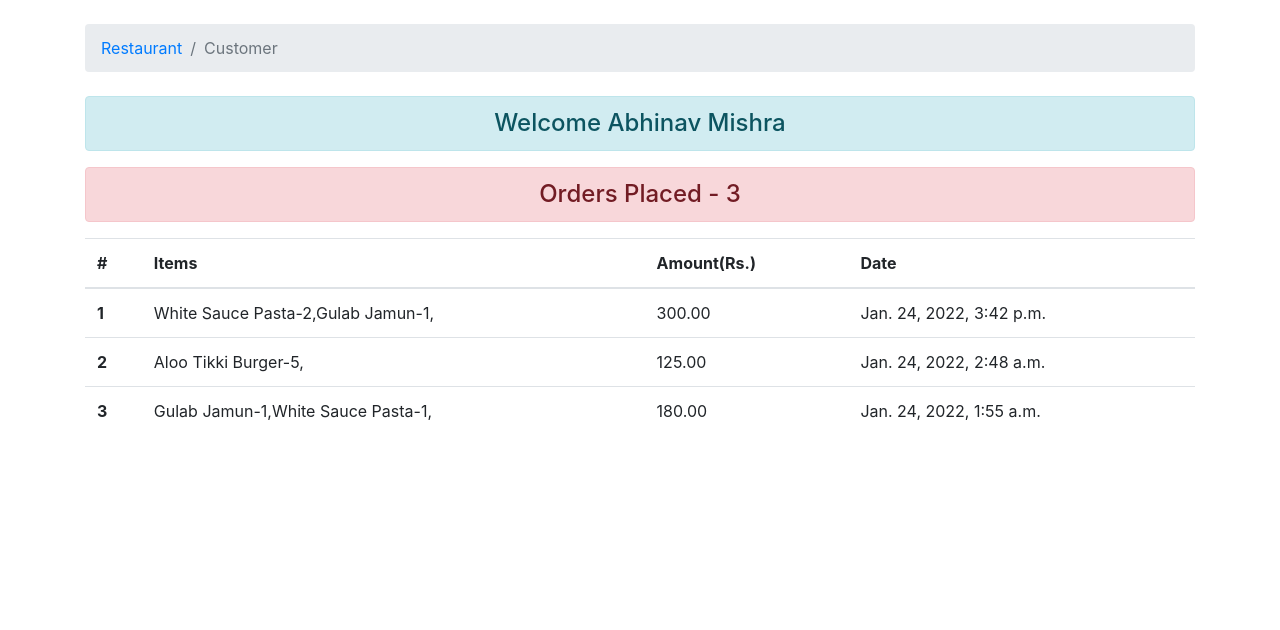
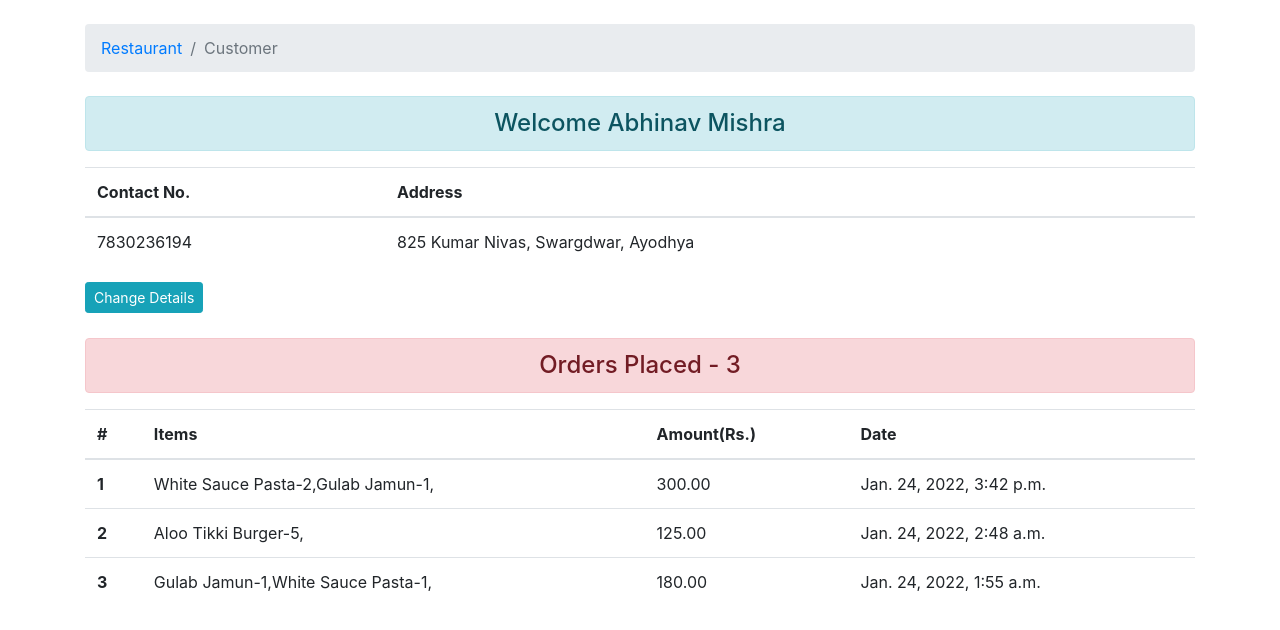
Before and after one commit to CharlesXavier2/ReportsApp, a Django app: page /customer/ in a window 1280 px wide. Shown: the part 56-686 px from the top of the page. Run offline with Django 3.2, Linux system fonts and the light colour scheme; a user stored in the database is signed in; data comes from the database, SQL or seed files in the repository; both versions use the stored data as it was after the commit; some libraries are stand-ins or nearby versions.

Commit message:
Customer Details Update Functionaltiy Added

```diff
--- a/reports/forms.py
+++ b/reports/forms.py
@@ -2,7 +2,7 @@ from django import forms
 from django.core.exceptions import ValidationError
 from django.contrib.auth.models import User
 from django.contrib.auth.forms import UserCreationForm, AuthenticationForm
-from .models import OrderItem, Order
+from .models import OrderItem, Order, Customer
 
 
 
@@ -34,6 +34,12 @@ class OrderForm(forms.ModelForm) :
         model = Order
         fields = ['items']
 
+class CustomerUpdateForm(forms.ModelForm) :
+    class Meta :
+        model = Customer
+        fields = ['name', 'contact', 'address']
+
+
 # iterable
 YEAR_CHOICES = (
     (2021, "2021"),
--- a/reports/urls.py
+++ b/reports/urls.py
@@ -8,6 +8,7 @@ from . import views
 urlpatterns = [
     path('', views.home, name='home'),
     path('customer/', views.customer, name='customer'),
+    path('customer/update', views.CustomerUpdateView.as_view(), name='customer_update'),
 
 
     path('reports/', views.reports, name='reports'),
--- a/reports/views.py
+++ b/reports/views.py
@@ -18,7 +18,7 @@ from .utils import MONTH_CHOICES, YEAR_CHOICES, DAYPART_CHOICES, DAYPART_RANGES
 # Create your views here.
 
 from .models import Category, SubCategory, Item, Order, OrderItem, Customer
-from .forms import OrderItemForm, OrderForm, SignUpForm, LoginForm, DayWiseForm
+from .forms import OrderItemForm, OrderForm, SignUpForm, LoginForm, DayWiseForm, CustomerUpdateForm
 def home(request) :
     c = Customer.objects.all()
     print(c)
@@ -35,6 +35,30 @@ def customer(request) :
     orders = Order.objects.filter(user = user).order_by('-created_at')
     count = len(orders)
     return render(request, 'reports/customer.html', {'customer' : customer, 'count':count, 'orders': orders})
+
+class CustomerUpdateView(View) :
+    def get(self, request, *args, **kwargs) :
+        customer = request.user.customer
+        form = CustomerUpdateForm()
+        return render(request, 'reports/customer_update.html', {'customer':customer, 'form': form})
+
+    def post(self, request, *args, **kwargs) :
+        customer = request.user.customer
+        form = CustomerUpdateForm(request.POST)
+        if form.is_valid() :
+            name = form.cleaned_data['name']
+            contact = form.cleaned_data['contact']
+            address = form.cleaned_data['address']
+            c = Customer.objects.get(user = request.user)
+            c.name = name
+            c.contact = contact
+            c.address = address
+            c.save()
+            return redirect('customer')
+        else :
+            print(form.errors)
+            return render(request, 'reports/customer_update.html', {'customer':customer, 'form': form})
+
 item_list = []
 def order_item(request) :
     user = request.user
--- a/static/css/app.css
+++ b/static/css/app.css
@@ -17,7 +17,7 @@
       }
 
 .home-img {
-    opacity : 0.7
+    opacity : 0.2
 }
 .homebtn1 {
     width: 60%;
@@ -25,6 +25,7 @@
     margin-left: 18%;
     margin-bottom: 2%;
     font-size: 3em;
+    border-radius: 20px;
 }
 .homebtn2 {
     width: 60%;
@@ -32,6 +33,7 @@
     margin-left: 18%;
     margin-bottom: 4%;
     font-size: 3em;
+    border-radius: 20px;
 }
 .error {
     color : #e83e8c
--- a/templates/reports/customer.html
+++ b/templates/reports/customer.html
@@ -9,6 +9,27 @@
 
 {% block content %}
 <h4 class="text-center alert alert-info">Welcome {{customer.name}} </h4>
+
+<table class="table">
+  <thead>
+    <tr>
+      <th scope="col">Contact No.</th>
+      <th scope="col">Address</th>
+    </tr>
+  </thead>
+  <tbody>
+      <tr>
+
+
+        <td>{{customer.contact}}</td>
+        <td>{{customer.address}}</td>
+      </tr>
+
+  </tbody>
+</table>
+<a href="{% url 'customer_update' %}" >
+  <button type="button" class="btn btn-info btn-sm" style="margin-bottom: 25px">Change Details</button>
+</a>
 <h4 class="text-center alert alert-danger">Orders Placed - {{count}} </h4>
 
 
--- a/templates/reports/includes/form.html
+++ b/templates/reports/includes/form.html
@@ -19,7 +19,7 @@
   {{ field }}
 </ul>
   {% for error in field.errors %}
-    <div class="invalid-feedback">
+    <div class="invalid-feedback" style="display:block">
       {{ error }}
     </div>
   {% endfor %}
```
Also changed, not shown: templates/reports/customer_update.html (added, +59 -0 lines), db.sqlite3.
